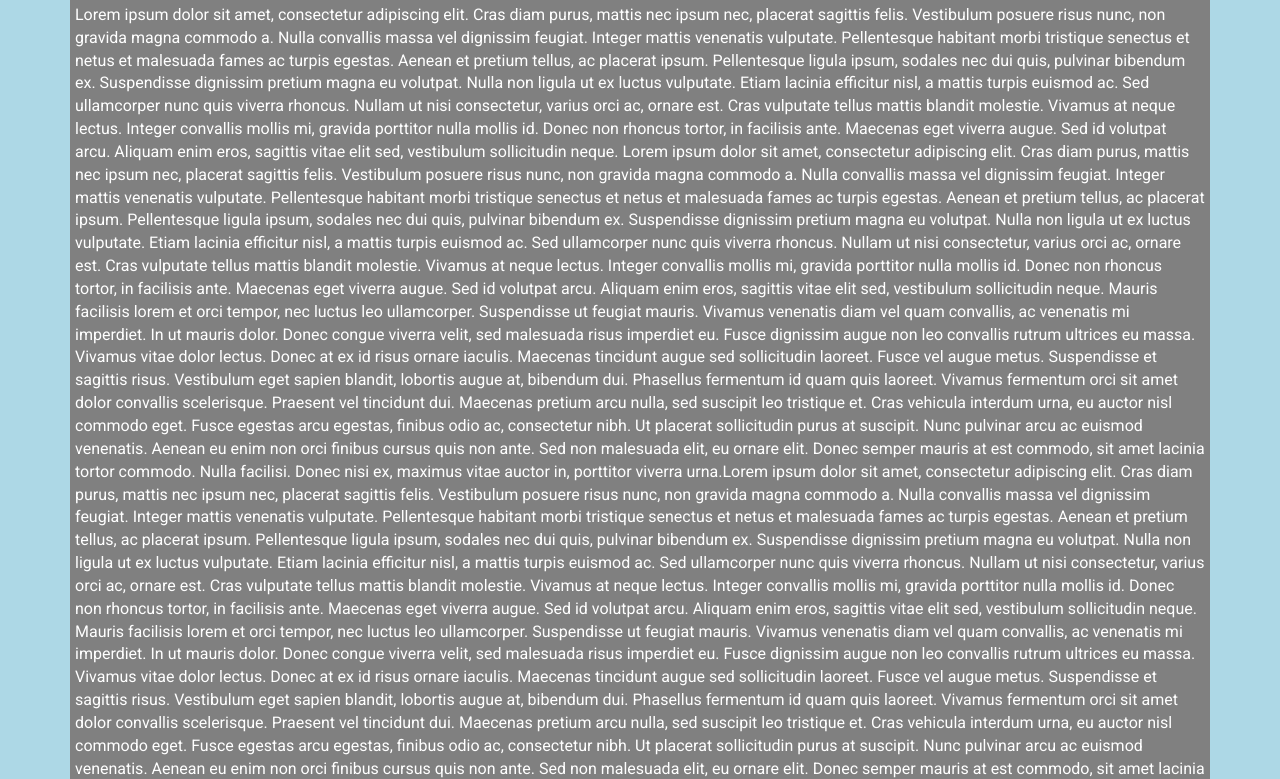
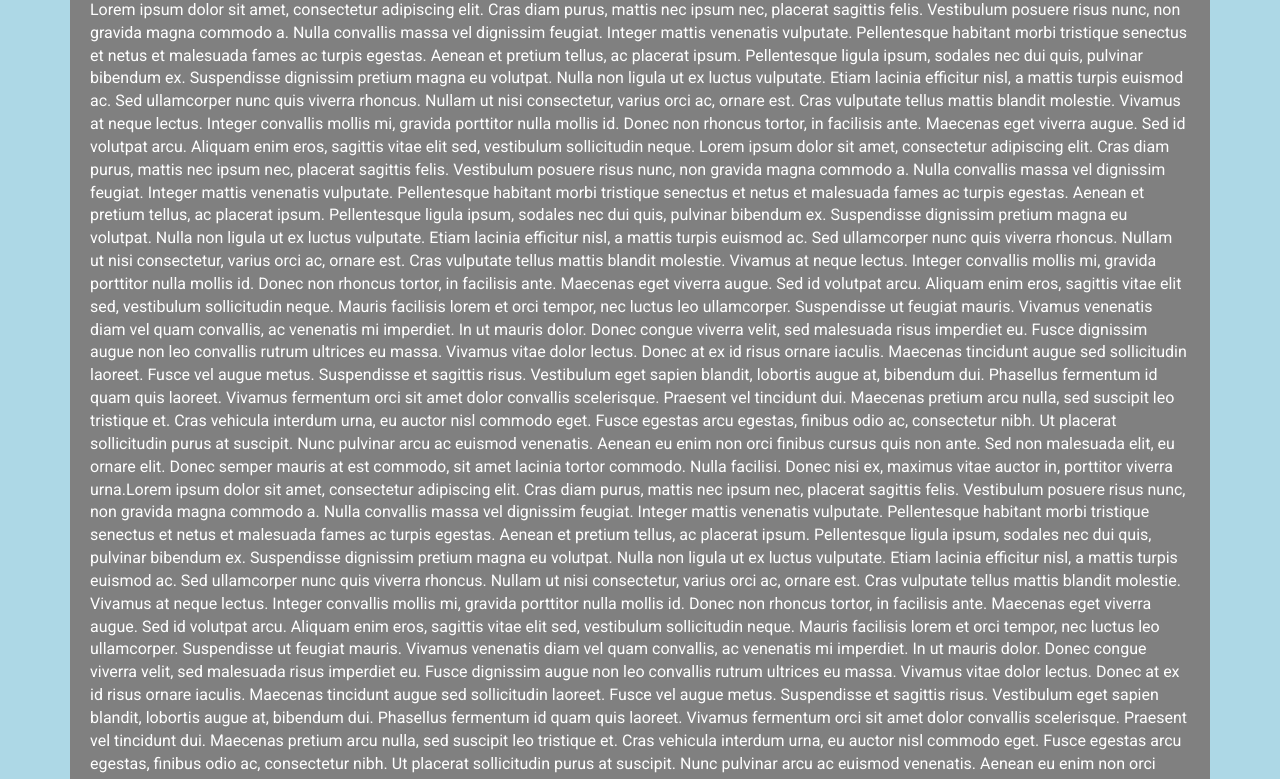
Before and after one commit to elliotscrubs/coursera-test, a plain HTML site: page module3-solution/index.html in a window 1280 px wide. Shown: the part 251-1030 px from the top of the page. Drawn offline with Linux system fonts and the light colour scheme.

Commit message:
module 3 add padding to chicken section

```diff
--- a/module3-solution/css/style.css
+++ b/module3-solution/css/style.css
@@ -53,5 +53,6 @@
 }
 .chicken-menu {
     background-color: grey;
-    padding: 5px 5px 5px 5px;
+    padding-left: 20px;
+    padding-right: 20px;
 }
```
